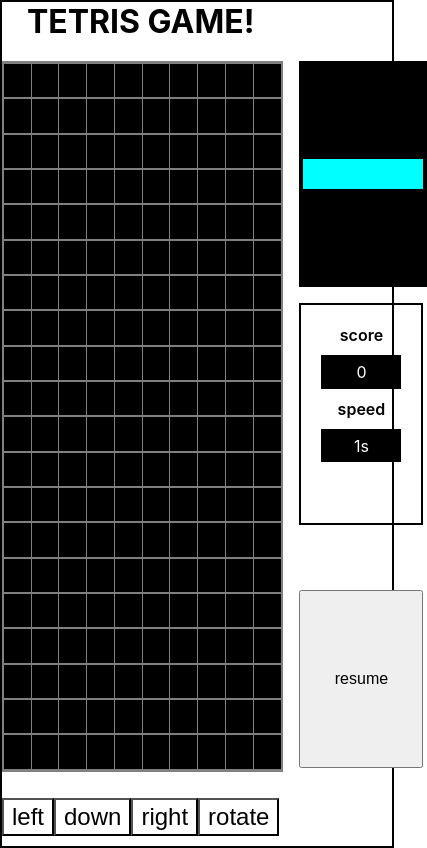
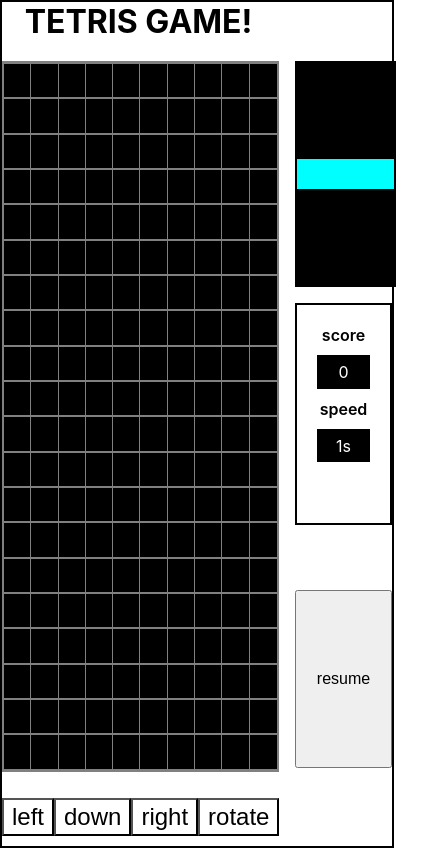
Before and after one commit to Mohanadfarid/tetrisgame, a React (Create React App) app: page / in a window 390 px wide. Shown: the whole page, 427 px wide, since content can reach past the window. Built offline with nearby package versions, Linux system fonts and the light colour scheme.

Commit message:
fixed ui columns responsiveness

```diff
--- a/src/components/Board/board.module.css
+++ b/src/components/Board/board.module.css
@@ -5,5 +5,4 @@
     margin: auto;
     width: 100%;
     height: 100%;
-    max-height: 800px;
 }
--- a/src/components/GameUi/gameUi.module.css
+++ b/src/components/GameUi/gameUi.module.css
@@ -4,7 +4,7 @@
   height: 100vh;
   max-width: 600px;
   display: grid;
-  grid-template-columns: 1fr auto;
+  grid-template-columns: 70% 1fr;
   grid-template-rows: auto repeat(3, 1fr) auto;
   gap: 20px;
   margin: auto;
--- a/src/components/NextShap/NextShape.jsx
+++ b/src/components/NextShap/NextShape.jsx
@@ -6,7 +6,7 @@ const NextShape = ({nextShape}) => {
           {
             nextShape.shape.shape[nextShape.shapeFormIndex].map((columnInfo,colIndex)=>{
               let tempColumnInfo =JSON.parse(JSON.stringify(columnInfo)).reverse()
-              return <div className={`${styles.column}`} key={colIndex}>
+              return <div style={{"width":`${100/tempColumnInfo.length}%`}} className={`${styles.column}`} key={colIndex}>
               {tempColumnInfo.map((cellInfo,cellIndex)=> <div style={{backgroundColor:`${cellInfo.color}`}} className={`${styles.cell}`} key={cellIndex}></div>
               )}</div>
             }
--- a/src/components/NextShap/nextShape.module.css
+++ b/src/components/NextShap/nextShape.module.css
@@ -4,10 +4,12 @@
     justify-content: center;
     display: flex;
     height: 100%;
+    max-height: 300px;
     width: 100%;
     border:2px solid black;
 }
+
 .cell{
-    width: 30px;
+    width: 100%;
     height: 30px;
 }
```
